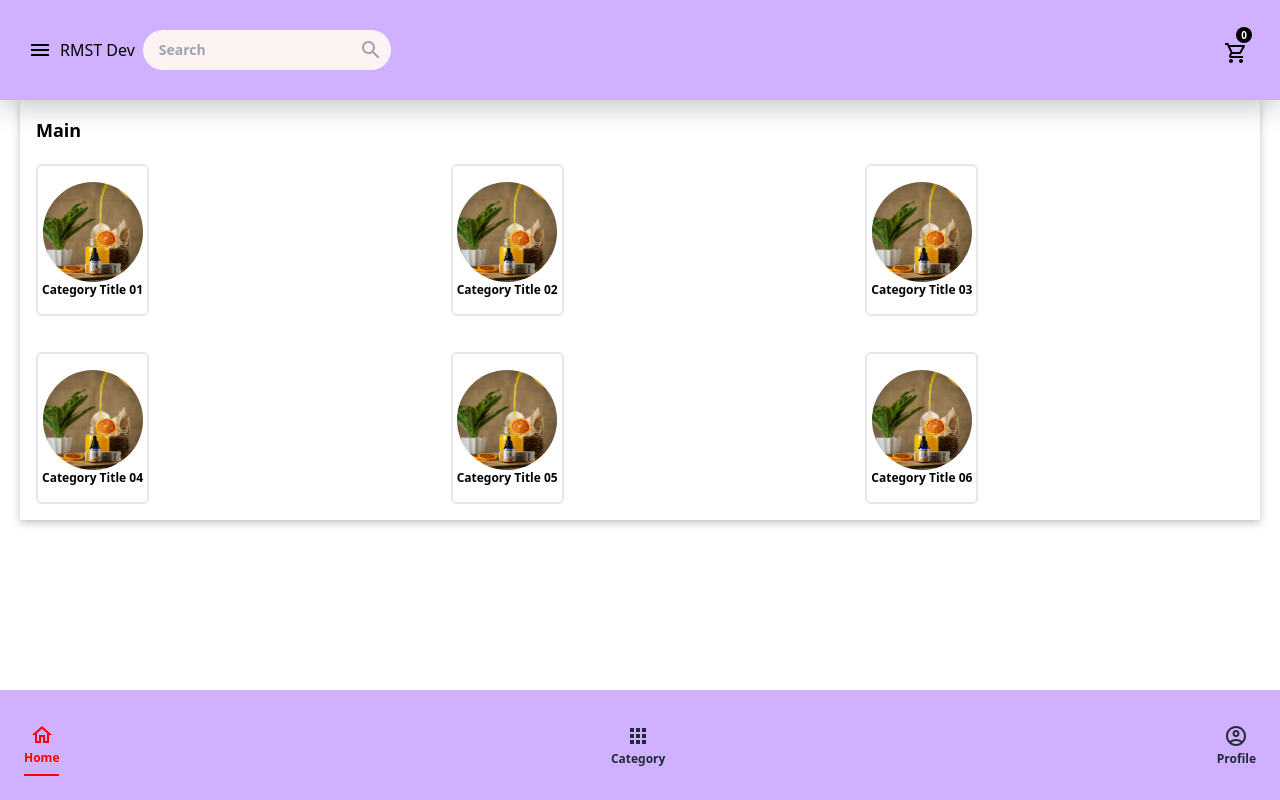
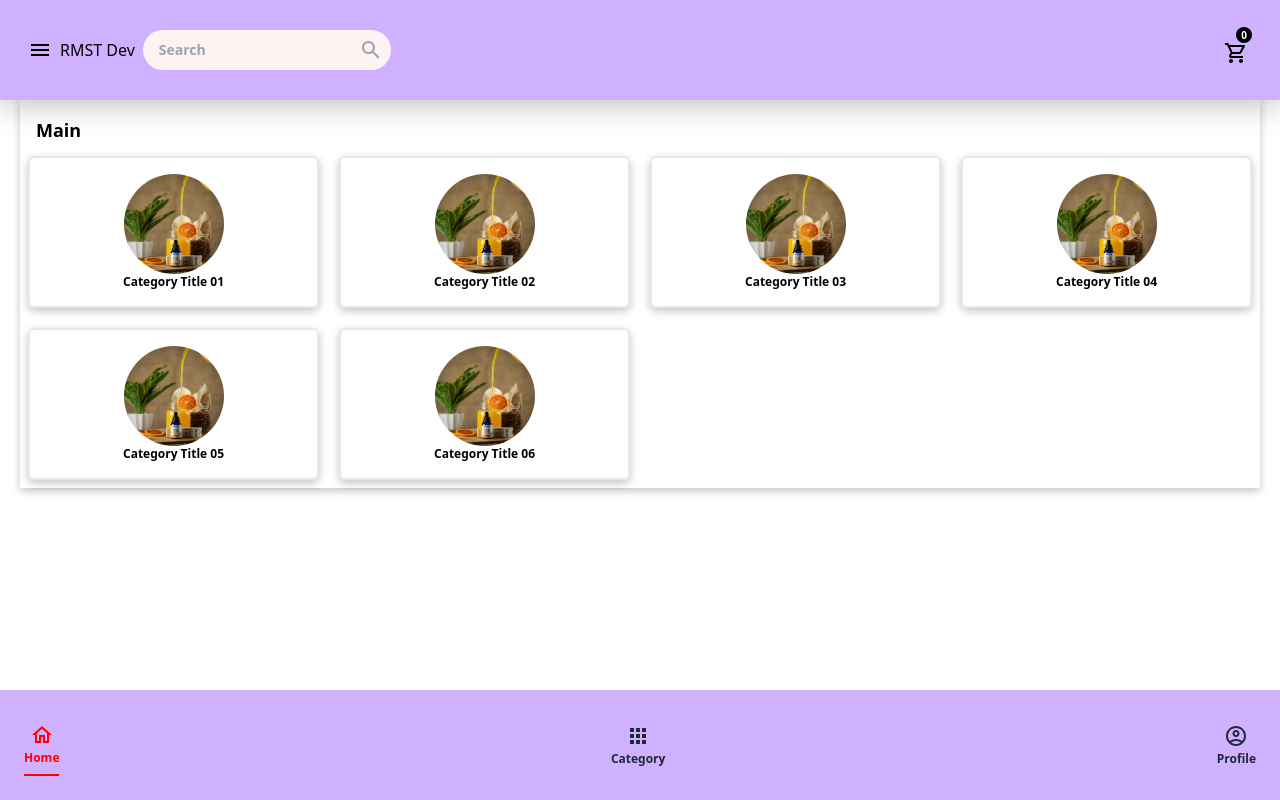
Before and after one commit to Sandunrmst/e-com-react-app, a React (Vite) app: page /category in a window 1280 px wide. Built offline with nearby package versions, Linux system fonts and the light colour scheme.

Commit message:
Fix some UI issues

```diff
--- a/src/Componrnts/Header/Header.jsx
+++ b/src/Componrnts/Header/Header.jsx
@@ -12,8 +12,6 @@ import { useRef, useState } from 'react';
 let clicked = false;
 
 const Header = () => {
-
-  const [isSearch, setIsSearch] = useState(false)
 
   const logoRef = useRef()
   const searchBoxRef = useRef()
--- a/src/Pages/Category/Category.jsx
+++ b/src/Pages/Category/Category.jsx
@@ -1,4 +1,4 @@
-import { IconButton } from '@mui/material';
+import { ListItemButton } from '@mui/material';
 import prod1 from '../../img/prod1.jpg'
 import { Link } from 'react-router-dom';
 
@@ -44,7 +44,7 @@ const Category = () => {
 
         <h1 className='text-lg font-bold mt-2 ml-2 mb-3'>Main</h1>
 
-        <div className='grid grid-cols-3 grid-rows-[auto] gap-5'>
+        <div className='grid grid-cols-2 sm:grid-cols-3 md:grid-cols-4 gap-5'>
         {categoryArr.map(({imageUrl, title, categoryId}, index) => <CategoryUnitItem
           key={index}
           imageUrl={imageUrl}
@@ -64,9 +64,17 @@ export default Category
 
 const CategoryUnitItem = ({imageUrl, title, categoryId}) => (
   <Link to={`/category/${categoryId}`}>
-  <IconButton sx={{color:'red'}}>
 
+  <ListItemButton
+  sx={{
+    padding:0,
+    margin:0,
+    color: 'red',
+    boxShadow: "rgba(0,0,0,0.24) 0px 3px 8px",
+    borderRadius: '6px',
+  }}>
     <div className="w-full rounded-md border-2 py-4 px-1 flex flex-col items-center">
+
 
       <img
       src={imageUrl}
@@ -74,9 +82,12 @@ const CategoryUnitItem = ({imageUrl, title, categoryId}) => (
       className='rounded-full w-[100px] h-[100px]'
       />
       <h2 className='text-xs text-black font-bold'> {title}</h2>
+
+
     </div>
 
-  </IconButton>
+  </ListItemButton>
+
   </Link>
 
 );
--- a/src/Pages/Home/Home.jsx
+++ b/src/Pages/Home/Home.jsx
@@ -14,7 +14,7 @@ const Home = () => {
 
   return (
 
-  <div className="px-5 py-[100px] w-full h-screen overflow-y-scroll">
+  <div className="px-5 py-[100px] sm:px-12 md:px-[120px] w-full h-screen overflow-y-scroll">
 
     <Ads/>
     <Product title="Trending Products" rowsCount={1} slidesPerView={3} />
--- a/src/Pages/Home/Product.jsx
+++ b/src/Pages/Home/Product.jsx
@@ -16,7 +16,7 @@ import './style.css'
 import 'swiper/css';
 import 'swiper/css/grid';
 import 'swiper/css/pagination';
-import { IconButton, Rating } from '@mui/material';
+import { ListItemButton , Rating } from '@mui/material';
 
 
 const Product = ({title, rowsCount, slidesPerView}) => {
@@ -62,7 +62,7 @@ const productList = [
     {
         imageUrl: prod2,
         price: '250',
-        prodTitle: 'Prod Title 02'
+        prodTitle: 'Prod Title 02Prod Title 06Prod Title 06'
     },
     {
         imageUrl: prod3,
@@ -82,7 +82,7 @@ const productList = [
     {
         imageUrl: prod6,
         price: '350',
-        prodTitle: 'Prod Title 06'
+        prodTitle: 'Prod Title 06Prod Title 06'
     },
     {
         imageUrl: prod7,
@@ -97,10 +97,14 @@ const productList = [
 ]
 
 const ProductUnit = ({imageUrl, price, prodTitle, id}) => (
-    <IconButton sx={{padding: "4px", borderRadius: "5px"}}>
+    <ListItemButton sx={{padding: "4px", borderRadius: "5px"}}>
     <div className="w-full mb-7">
         <img src={imageUrl} alt={`product_unit_${id}`} className="w-full object-cover h-[200px] md:h-[300px] md:object-cover"/>
-        <h3 className='text-lg font-semibold text-stone-900'>{prodTitle}</h3>
+        <h3 className='text-lg font-semibold text-stone-900'>
+            {String(prodTitle).substring(0,19)}
+            {String(prodTitle).length > 19 ? "..." : null}
+        </h3>
+
         <Rating
            name={imageUrl}
            value={3.3}
@@ -109,5 +113,5 @@ const ProductUnit = ({imageUrl, price, prodTitle, id}) => (
         />
         <h3 className="text-stone-900 font-bold text-lg">Rs.{price}</h3>
     </div>
-    </IconButton>
+    </ListItemButton>
 )
```
Lines whose indentation alone changed are shown as unchanged.
